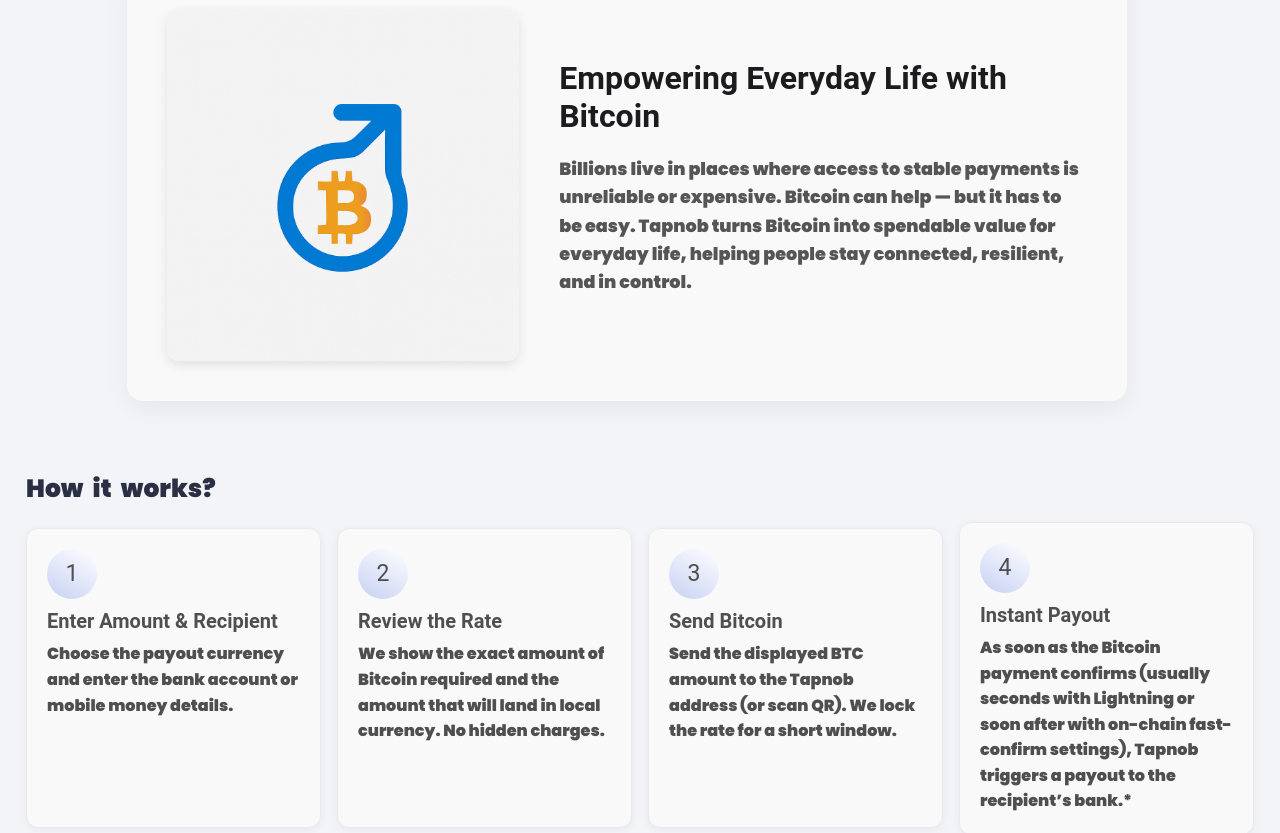
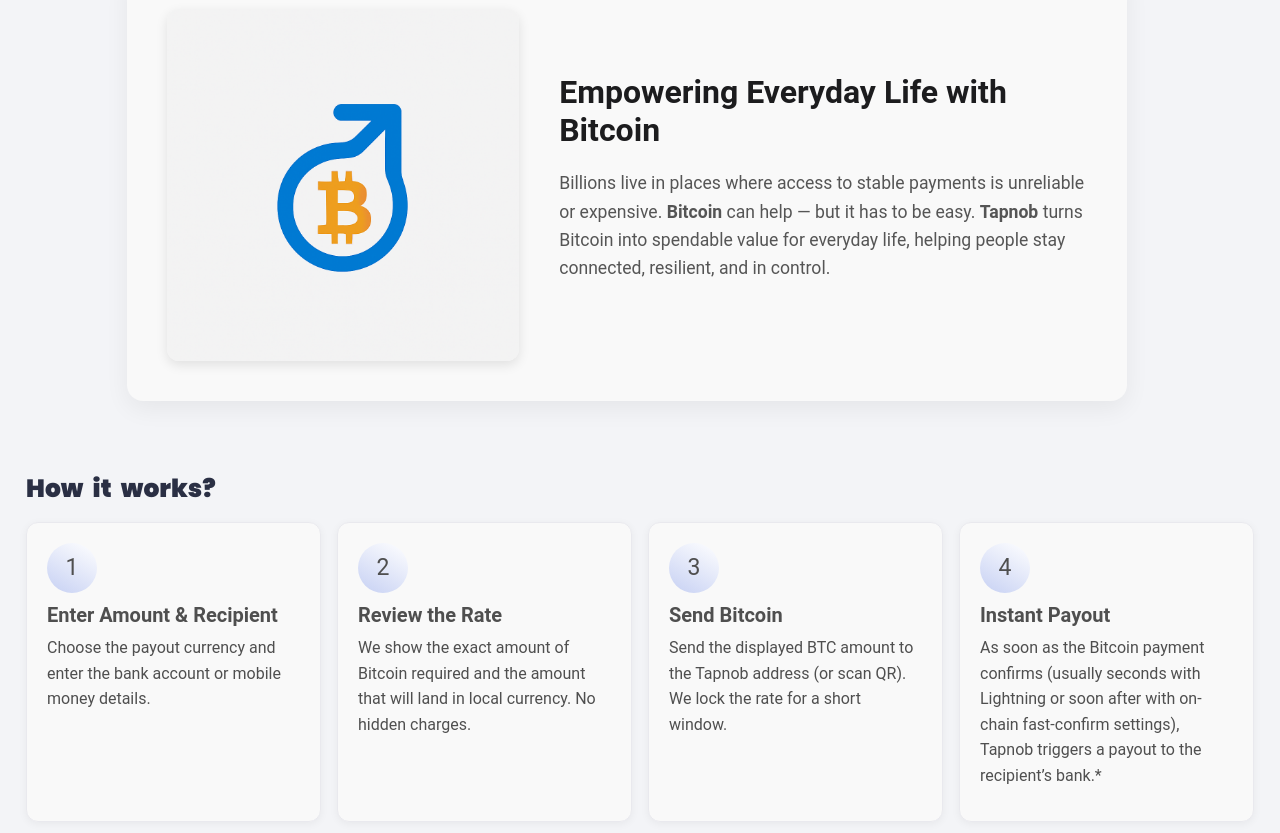
Before and after one commit to Reala-Innovation/tabnob-client, a React (Vite) app: page / in a window 1280 px wide. Shown: the part 1218-2051 px from the top of the page. Built offline with nearby package versions, Linux system fonts and the light colour scheme.

Commit message:
adjusted p text color

```diff
--- a/src/index.css
+++ b/src/index.css
@@ -30,10 +30,7 @@
   font-size: 20px;
   font-family: "Poppins",system-ui, -apple-system, BlinkMacSystemFont, 'Segoe UI', Roboto, Oxygen, Ubuntu, Cantarell, 'Open Sans', 'Helvetica Neue', sans-serif;
 }
-p{
-   font-family: "Poppins",system-ui, -apple-system, BlinkMacSystemFont, 'Segoe UI', Roboto, Oxygen, Ubuntu, Cantarell, 'Open Sans', 'Helvetica Neue', sans-serif;
 
-}
 @media (min-width:900px) {
 .headingFont-h3{
   font-family: "Poppins",system-ui, -apple-system, BlinkMacSystemFont, 'Segoe UI', Roboto, Oxygen, Ubuntu, Cantarell, 'Open Sans', 'Helvetica Neue', sans-serif;
```
